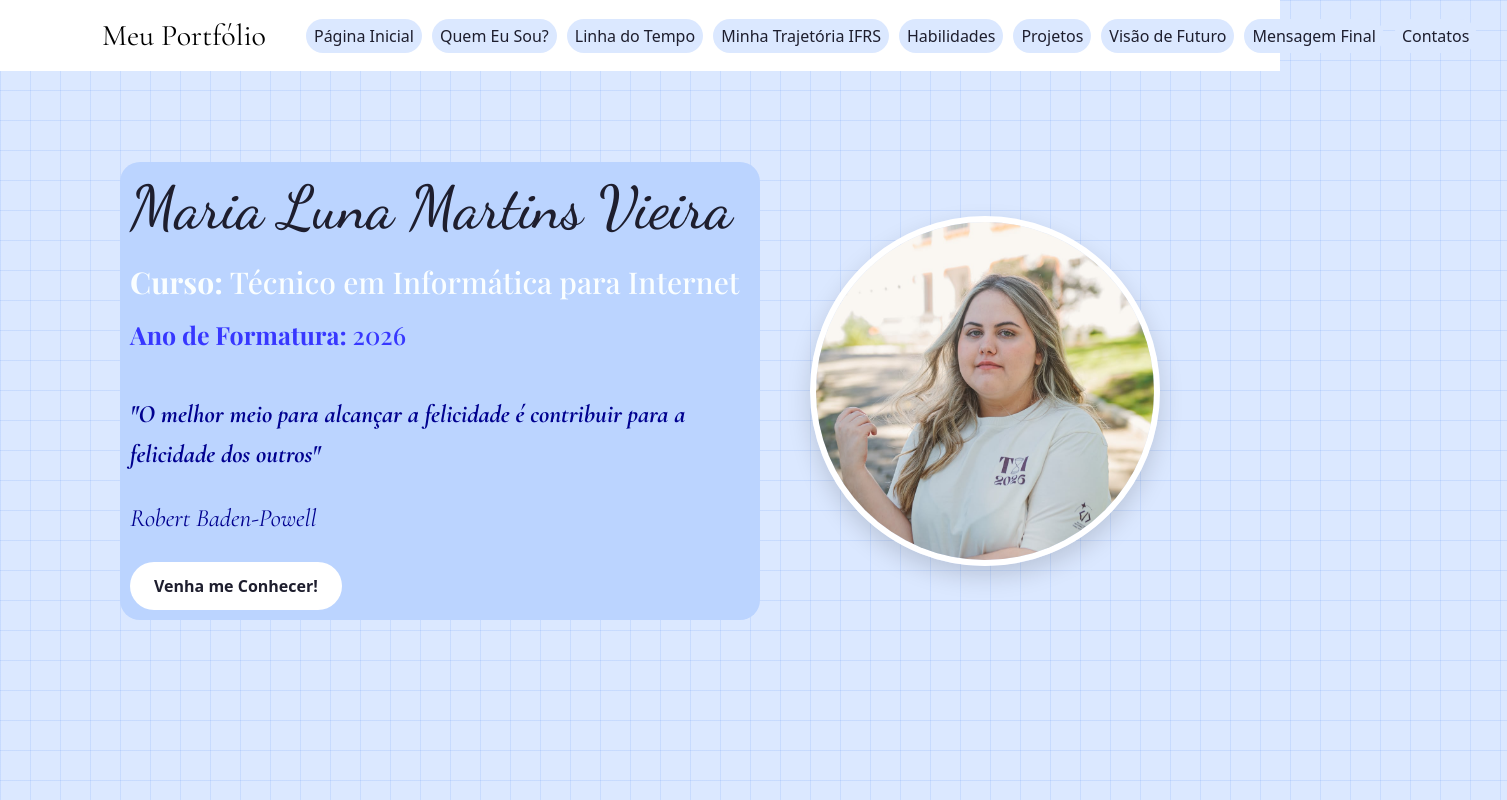
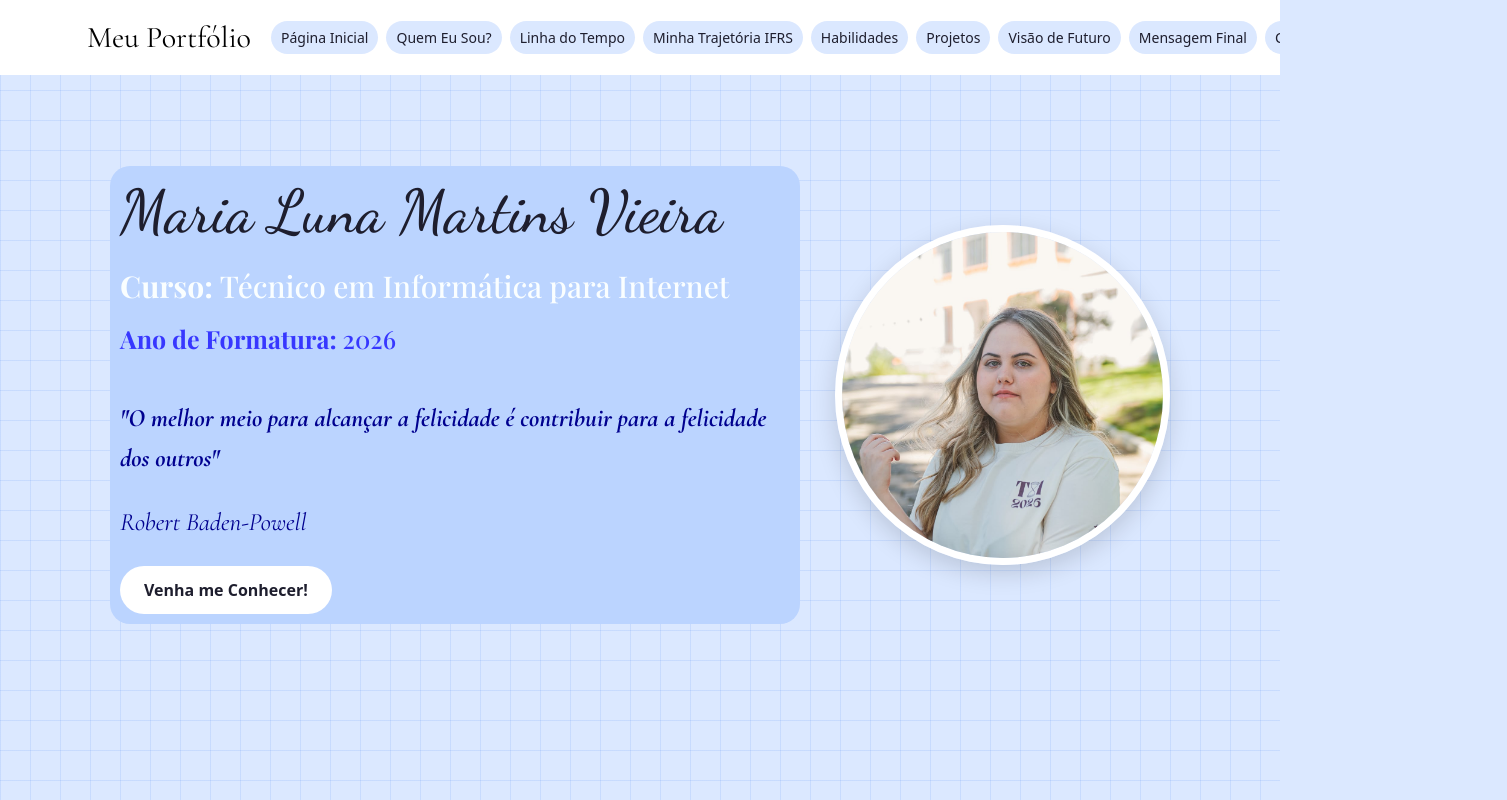
Before and after one commit to malu-vieira09/Portifolio_pessoal, a plain HTML site: page index.html in a window 1280 px wide. Shown: the whole page, 1507 px wide, since content can reach past the window. Drawn offline with nearby package versions, Linux system fonts and the light colour scheme; a web font is replaced by a local one.

Commit message:
Update style.css

```diff
--- a/style.css
+++ b/style.css
@@ -1,10 +1,16 @@
 @import url('https://fonts.googleapis.com/css2?family=Bodoni+Moda:ital,opsz,wght@0,6..96,400..900;1,6..96,400..900&family=Caveat:wght@400..700&family=Cormorant+Garamond:ital,wght@0,300..700;1,300..700&family=DM+Sans:ital,opsz,wght@0,9..40,100..1000;1,9..40,100..1000&family=Dancing+Script:wght@400..700&family=Fredoka:wght@300..700&family=Playfair+Display:ital,wght@0,400..900;1,400..900&display=swap');
 
-body
-{
+* {
+    box-sizing: border-box;
+}
+
+html, body {
+    width: 100%;
+    margin: 0;
+    overflow-x: hidden;
     margin: 0;
     padding: 0;
-    min-height: 100vh;
+    min-height: 50vh;
     background-color: #dbe8ff; /* Cor de fundo base (azul bem clarinho) */
   background-image:
     linear-gradient(to right, rgba(91, 147, 245, 0.15) 1px, transparent 1px),
@@ -13,34 +19,45 @@ body
 }
 .navbar {
     display: flex;
-  justify-content: space-between; /* Empurra o brand para a esquerda e os links para a direita */
+    flex-wrap: nowrap;
+    justify-content: space-between;
     align-items: center;
-/* Garante que "Contatos" não cole na borda direita */
     background-color: white;
+    padding: 10px 15px;
+    width: 100%;
 }
-/* 1. Reduza um pouco a margem do título para dar espaço na direita */
+
 .navbar-brand {
-  margin-left: 20px;
-  margin-right: 40px; /* Se estiver maior que isso, diminua para 35px ou 40px */
+    flex-shrink: 0;
+    margin-left: 5px;
+    margin-right: 20px;
     font-family: 'Cormorant Garamond', sans-serif;
     font-size: 30px;
     white-space: nowrap;
 }
 
-/* 2. Adicione um respiro na direita da lista de botões */
-.navbar-nav {
-  margin-right: 30px !important; /* Empurra "Contatos" para longe da borda direita */
-  gap:10px;
+.navbar-collapse {
+    flex-grow: 0;
 }
 
-/* 2. Em cada botão individual (.nav-link no singular) */
+.navbar-nav {
+    display: flex;
+    flex-direction: row;
+    flex-wrap: nowrap;
+    align-items: center;
+    gap: 8px;
+    margin-left: auto;
+    margin-right: 10px !important;
+}
+
 .nav-link {
     background-color: #dbe8ff;
     border-radius: 20px;
-  padding: 5px 5px; /* 10px em cima/baixo e 16px nas laterais */
+    padding: 6px 10px !important;
     text-decoration: none;
-  color: #1e1e2e; /* ou a cor que você estiver usando no texto */
-  white-space: nowrap; /* Impede o texto de quebrar em duas linhas */
+    color: #1e1e2e;
+    white-space: nowrap;
+    font-size: 14px;
 }
 .nav-link:hover {
   background-color: #5b93f5; /* Tom de azul mais forte */
@@ -50,13 +67,15 @@ body
 }
 .hero-section {
     display: flex;
-  align-items: center; /* Centraliza texto e foto na vertical */
-  justify-content: space-between; /* Separa as duas colunas */
-  max-width: 1100px; /* Limita a largura para não espalhar demais em telas grandes */
-  margin: 0 auto; /* Centraliza o bloco inteiro na página */
-  padding: 60px 30px;
-  gap: 50px; /* Espaço entre o texto e a foto */
-  min-height: 80vh; /* Ocupa boa parte da altura da tela */
+    align-items: center;
+    justify-content: space-between;
+    width: 100%;
+    max-width: 1100px;
+    margin: 0 auto;
+    padding: 60px 20px;
+    gap: 35px;
+    min-height: 80vh;
+    box-sizing: border-box;
 }
 
 /* Coluna da esquerda (Texto) */
@@ -121,26 +140,55 @@ body
 
 /* Coluna da direita (Foto) */
 .hero-foto {
-  flex: 1; /* Ocupa os outros 50% */
+    flex: 1;
     display: flex;
     justify-content: center;
+    align-items: center;
+    min-width: 0;
 }
 
 .hero-foto img {
-  width: 350px;
-  height: 350px;
-  object-fit: cover; /* Evita que a foto fique esticada/distorcida */
-  border-radius: 50%; /* Deixa a foto redonda (mude para 20px se preferir quadrada com cantos arredondados) */
-  border: 6px solid #ffffff; /* Borda branca para destacar no fundo azul */
-  box-shadow: 0 10px 25px rgba(0, 0, 0, 0.15);
+    width: 340px;
+    height: 340px;
+    max-width: 100%;
+    aspect-ratio: 1 / 1;
+    object-fit: cover;
+    object-position: center 35%;
+    border-radius: 50%;
+    border: 7px solid white;
+    box-shadow: 0 8px 25px rgba(0, 0, 0, 0.15);
+    display: block;
+}
+@media (max-width: 1100px) {
+    .navbar {
+        flex-wrap: wrap;
     }
 
-/* Responsivo: empilha foto e texto em telas de celular */
+    .navbar-collapse {
+        flex-basis: 100%;
+    }
+
+    .navbar-nav {
+        flex-wrap: wrap;
+        justify-content: center;
+        margin: 10px auto !important;
+    }
+}
 @media (max-width: 768px) {
+
     .hero-section {
-    flex-direction: column-reverse; /* Coloca a foto em cima e o texto embaixo no celular */
+        flex-direction: column-reverse;
         text-align: center;
         padding: 40px 20px;
+        gap: 25px;
+    }
+
+    .hero-texto {
+        width: 100%;
+    }
+
+    .hero-texto h1 {
+        font-size: 42px;
     }
 
     .hero-foto img {
```
Lines whose indentation alone changed are shown as unchanged.
